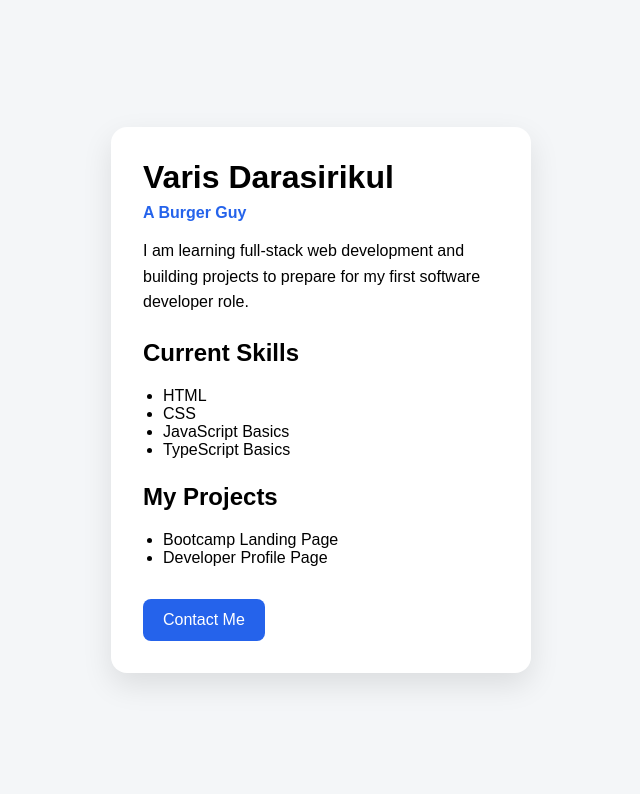
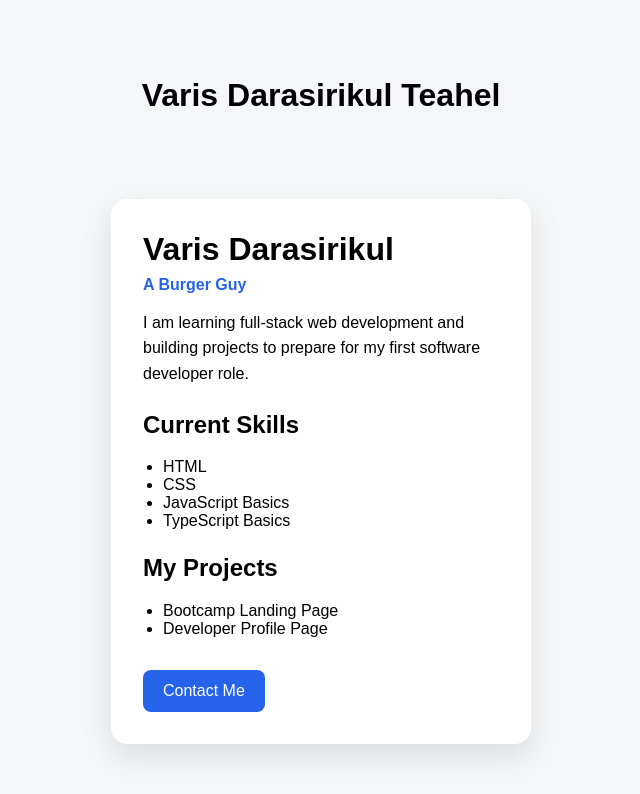
Before and after one commit to manjarb/git-workshop-developer-profile-page, a plain HTML site: page index.html in a window 1280 px wide. Shown: the whole page, without its empty margins (319-959 px from the left). Drawn offline with Linux system fonts and the light colour scheme.

Commit message:
add header

```diff
--- a/index.html
+++ b/index.html
@@ -14,6 +14,9 @@
   </head>
 
   <body>
+    <header>
+      <h1>Varis Darasirikul Teahel</h1>
+    </header>
     <main class="profile-card">
       <h1>Varis Darasirikul</h1>
 
```
